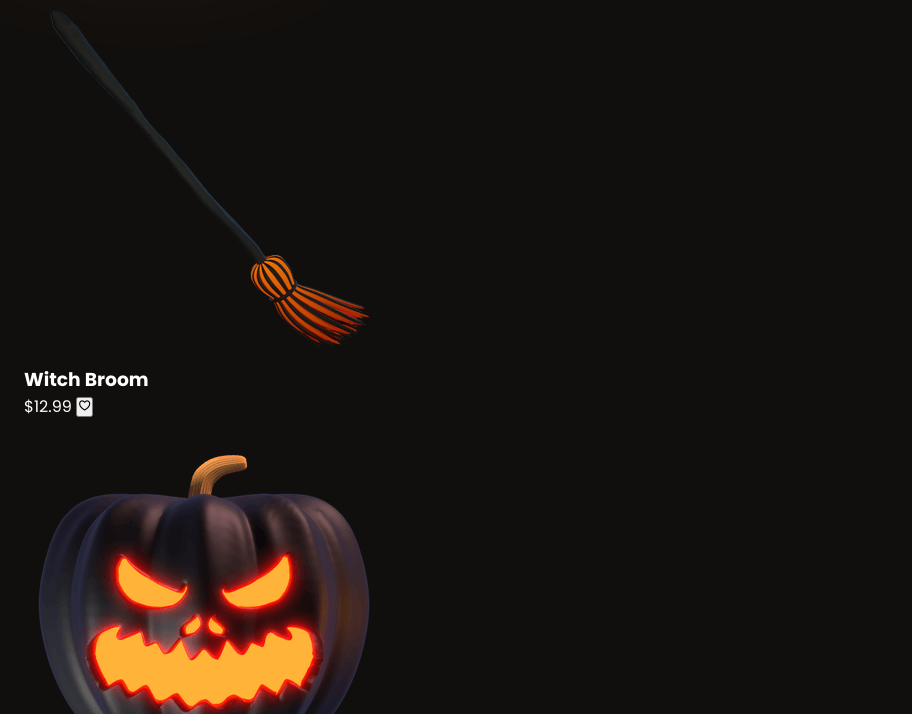
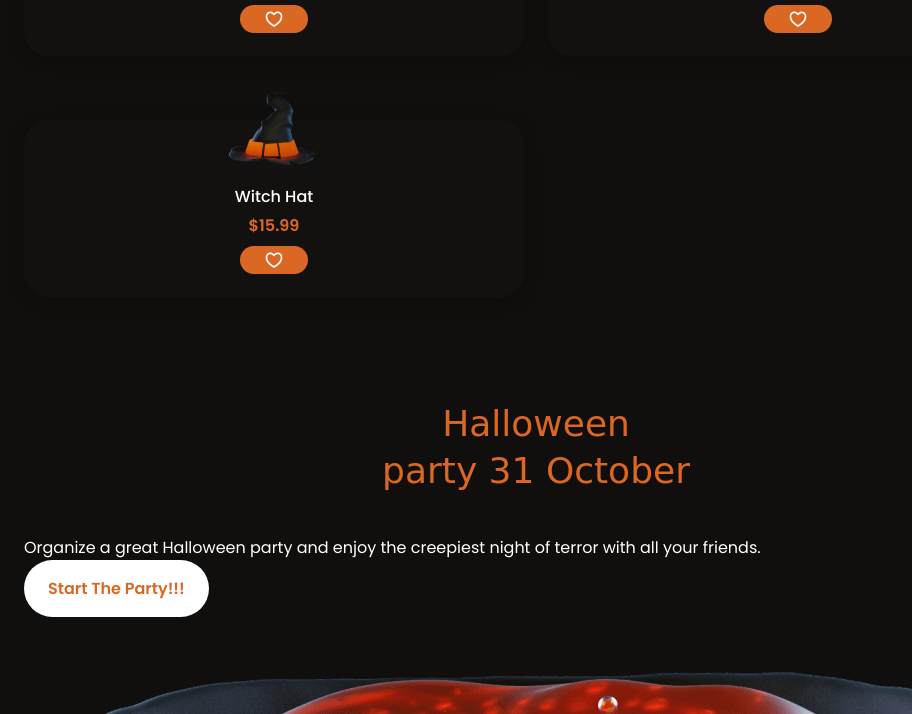
Before and after one commit to GabrielChagas1/-responsive-halloween-website-2, a plain HTML site: page index.html in a window 1280 px wide. Shown: the part 3150-3864 px from the top of the page, without its empty margins (0-912 px from the left). Drawn offline with nearby package versions, Linux system fonts and the light colour scheme; a web font is replaced by a local one.

Commit message:
chore: creating styles items.

```diff
--- a/assets/css/styles.css
+++ b/assets/css/styles.css
@@ -472,3 +472,74 @@ img {
   bottom: 0;
   left: -8rem;
 }
+
+/*=============== ITEMS ===============*/
+.items{
+  position: relative;
+}
+
+.items__container{
+  padding-top: 2rem;
+  grid-template-columns: repeat(2, 1fr);
+  justify-content: center;
+  gap: 4rem 1.5rem;
+}
+
+.items__card{
+  position: relative;
+  background-color: var(--container-color);
+  border-radius: 1.5rem;
+  padding: 4rem 1.25rem 1.25rem;
+  box-shadow: 0 4px 16px hsla(22, 10%, 2%, .3);
+  text-align: center;
+}
+
+.items__img{
+  width: 100px;
+  position: absolute;
+  inset: 0;
+  top: -2rem;
+  margin: 0 auto;
+  transition: transform .3s;
+}
+
+.items__name{
+  font-size: var(--normal-font-size);
+  font-weight: var(--font-medium);
+  margin-bottom: .25rem;
+}
+
+.items__price{
+  display: block;
+  font-weight: var(--font-semi-bold);
+  color: var(--first-color);
+  margin-bottom: .5rem;
+}
+
+.items__button{
+  display: inline-flex;
+  background-color: var(--first-color);
+  color: var(--white-color);
+  padding: .25rem 1.5rem;
+  border-radius: 4rem;
+  cursor: pointer;
+  border: none;
+  outline: none;
+}
+
+.items__button i{
+  font-size: 1.25rem;
+}
+
+.items__button:hover{
+  background-color: var(--first-color-alt);
+}
+
+.items__card:hover .items__img{
+  transform: translateY(-.5rem);
+}
+
+.items .shape__big{
+  bottom: -8rem;
+  right: -8rem;
+}
```
